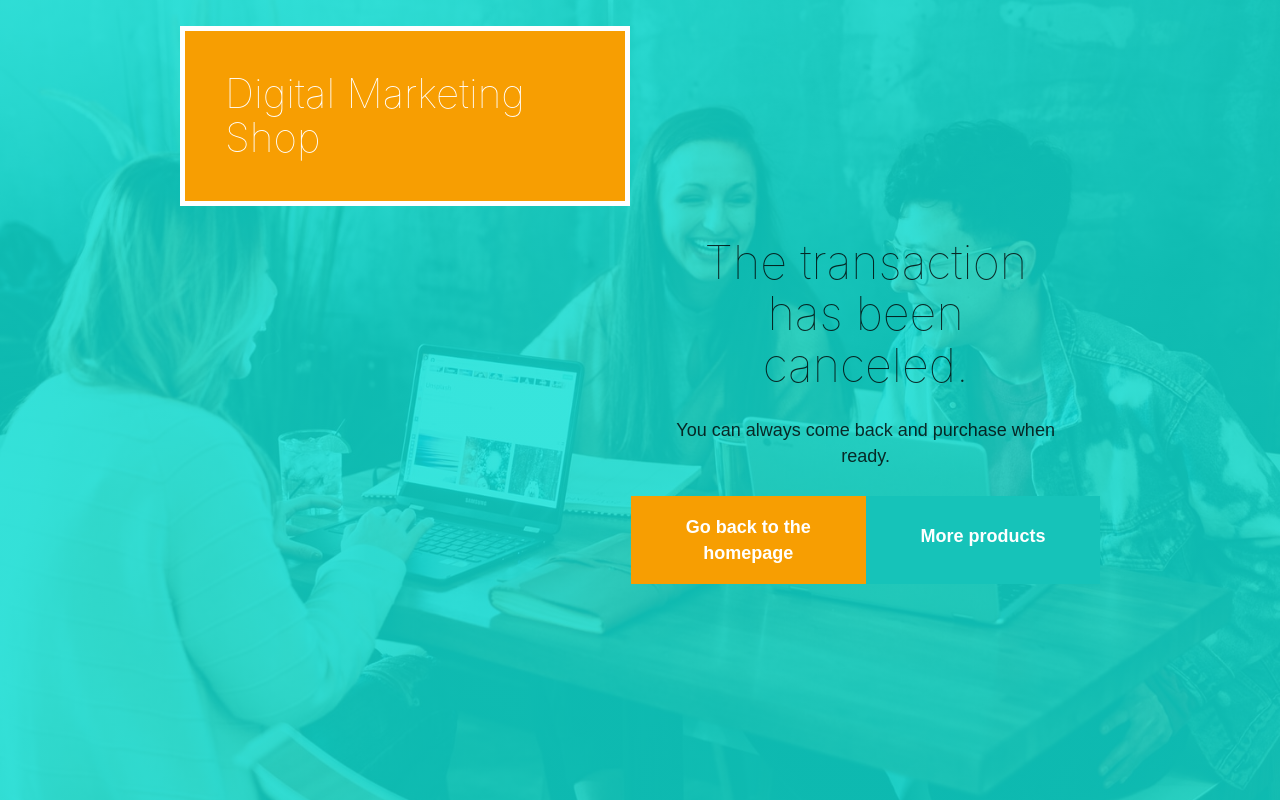
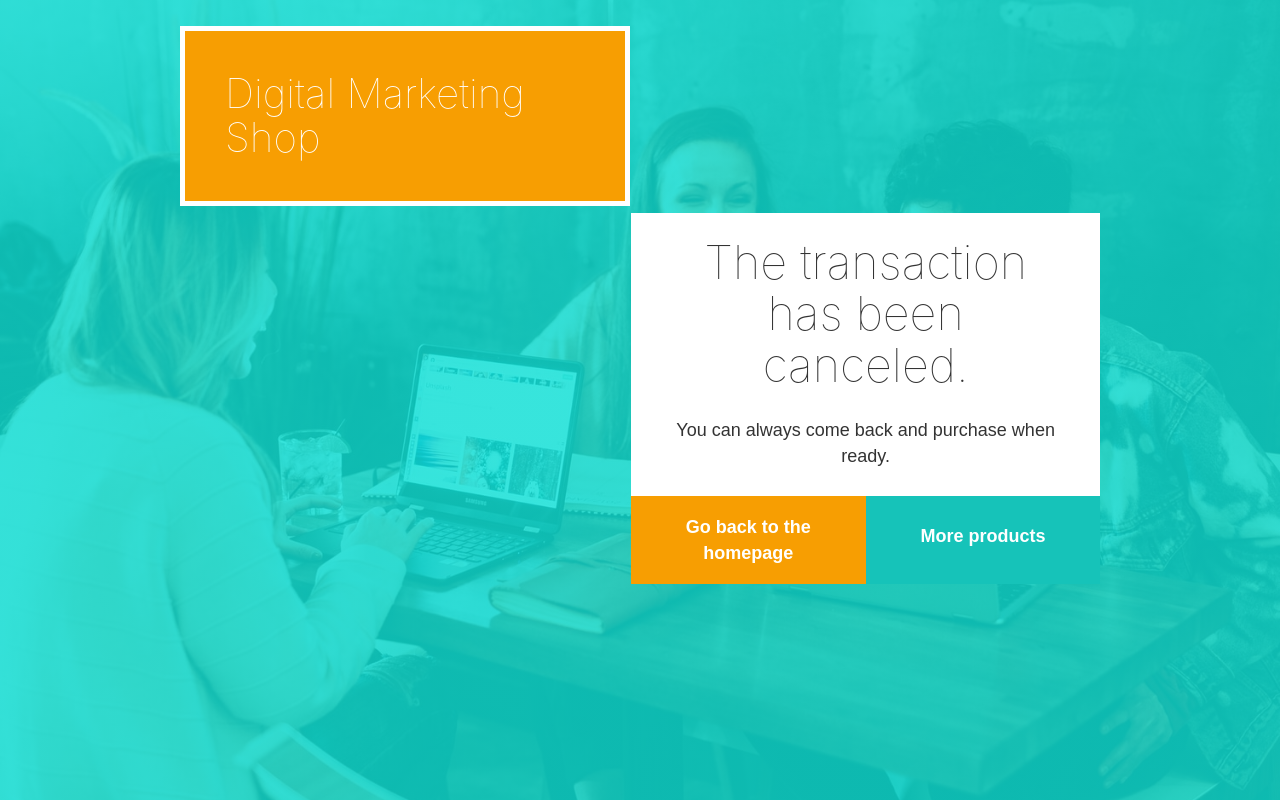
Before and after one commit to digitalNomadRudolf/seo-product-shop, a Gatsby site: page /cancel in a window 1280 px wide. Built offline with nearby package versions, Linux system fonts and the light colour scheme; Gatsby itself is replaced by a stand-in of ours.

Commit message:
Update layout.scss

```diff
--- a/src/components/layout.scss
+++ b/src/components/layout.scss
@@ -708,7 +708,7 @@ html {
 
         main.maincontent {
           width: 51%;
-          /* background: #fff; */
+          background: #fff;
           margin-left: auto;
 
           @media all and (max-width: 980px) {
```
